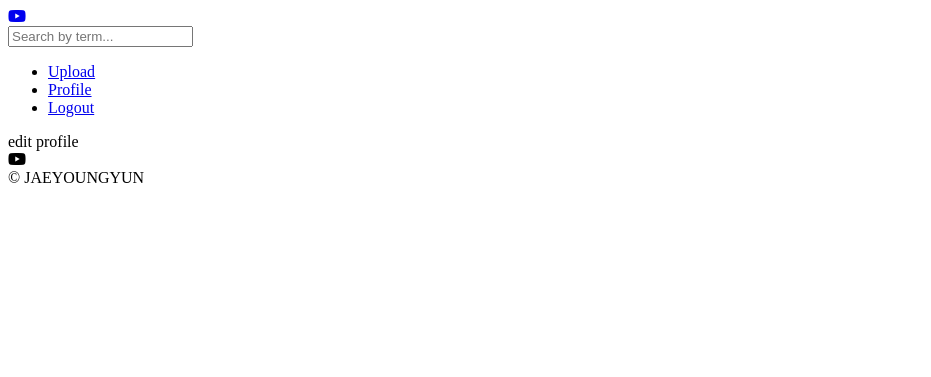
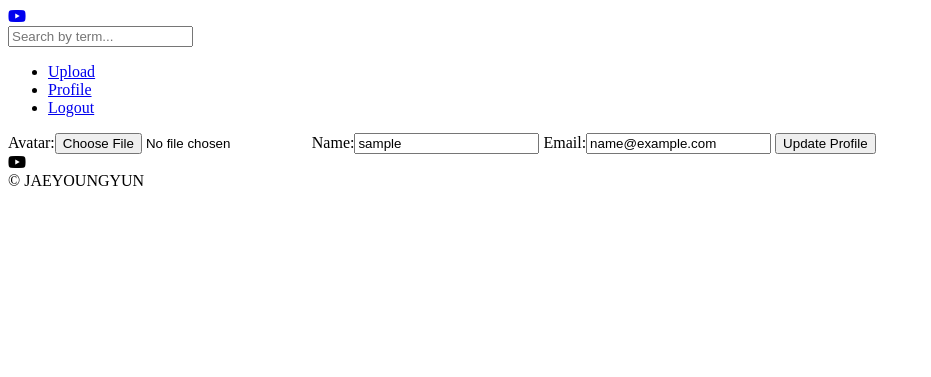
Before and after one commit to korJAEYOUNGYUN/django-youtube_clone, a Django app: page /users/edit-profile/ in a window 1280 px wide. Shown: the top 377 px of the page, without its empty margins (0-931 px from the left). Run offline with Django 3.2, Linux system fonts and the light colour scheme; the visitor is signed in with stand-in values (Sample User, id 1); some libraries are stand-ins or nearby versions.

Commit message:
Implement edit user profile

```diff
--- a/account/forms.py
+++ b/account/forms.py
@@ -20,3 +20,9 @@ class ChangePasswordForm(Form):
     original_password = forms.CharField(widget=forms.PasswordInput())
     new_password = forms.CharField(widget=forms.PasswordInput())
     new_password2 = forms.CharField(widget=forms.PasswordInput())
+
+
+class EditProfileForm(Form):
+    avatar = forms.ImageField(required=False)
+    username = forms.CharField(label='Name', max_length=100, initial='username')
+    email = forms.EmailField(initial='email')
--- a/account/models.py
+++ b/account/models.py
@@ -5,4 +5,7 @@ from django.db import models
 class Profile(models.Model):
     # User has username, email, password fields
     user = models.OneToOneField(User, on_delete=models.CASCADE)
-    avatar = models.ImageField(upload_to='uploads/avatars/')
+    avatar = models.ImageField(upload_to='uploads/avatars/', default='uploads/avatars/no_avatar.png')
+
+    def __str__(self):
+        return self.user.username
--- a/account/views.py
+++ b/account/views.py
@@ -11,8 +11,31 @@ from account.models import Profile
 from video.models import Video
 
 
-class EditProfile(LoginRequiredMixin, TemplateView):
+class EditProfile(LoginRequiredMixin, FormView):
+    form_class = forms.EditProfileForm
     template_name = 'edit_profile.html'
+
+    def get_initial(self):
+        initial = super(EditProfile, self).get_initial()
+        initial.update({'username': self.request.user.username,
+                        'email': self.request.user.email})
+
+        return initial
+
+    def form_valid(self, form):
+        user = self.request.user
+        avatar = form.files['avatar']
+        username = form.data['username']
+        email = form.data['email']
+
+        if avatar:
+            user.profile.avatar = avatar
+            user.profile.save()
+        user.username = username
+        user.email = email
+        user.save()
+
+        return redirect(reverse('home'))
 
 
 class ChangePassword(LoginRequiredMixin, FormView):
--- a/django_youtube_clone/settings.py
+++ b/django_youtube_clone/settings.py
@@ -15,6 +15,8 @@ import os
 # Build paths inside the project like this: os.path.join(BASE_DIR, ...)
 BASE_DIR = os.path.dirname(os.path.dirname(os.path.abspath(__file__)))
 
+MEDIA_URL = '/media/'
+MEDIA_ROOT = os.path.join(BASE_DIR, 'media')
 
 # Quick-start development settings - unsuitable for production
 # See https://docs.djangoproject.com/en/3.0/howto/deployment/checklist/
--- a/django_youtube_clone/urls.py
+++ b/django_youtube_clone/urls.py
@@ -1,3 +1,5 @@
+from django.conf import settings
+from django.conf.urls.static import static
 from django.contrib import admin
 from django.urls import path, include
 
@@ -7,3 +9,5 @@ urlpatterns = [
     path('', include('account.urls')),
     path('', include('video.urls')),
 ]
+
+urlpatterns += static(settings.MEDIA_URL, document_root=settings.MEDIA_ROOT)
--- a/templates/edit_profile.html
+++ b/templates/edit_profile.html
@@ -1,5 +1,11 @@
 {% extends 'layouts/basic.html' %}
 
 {% block content %}
-    edit profile
+    <div class="form-container">
+        <form action={% url 'edit_profile' %} method="post" enctype="multipart/form-data">
+            {% csrf_token %}
+            {{ form }}
+            <input type="submit" value="Update Profile">
+        </form>
+    </div>
 {% endblock %}
--- a/templates/partials/header.html
+++ b/templates/partials/header.html
@@ -15,7 +15,7 @@
                         <a href={% url 'upload' %}>Upload</a>
                     </li>
                     <li>
-                        <a href={% url 'user_detail' 1 %}>Profile</a>
+                        <a href={% url 'user_detail' request.user.username %}>Profile</a>
                     </li>
                     <li>
                         <a href={% url 'logout' %}>Logout</a>
--- a/templates/user_detail.html
+++ b/templates/user_detail.html
@@ -3,7 +3,7 @@
 {% block content %}
     <div class="user-profile">
         <div class="user-profile__header">
-            <img class="u-avatar" src={{ user.avatar }}>
+            <img class="u-avatar" src={{ user.profile.avatar.url }}>
             <h4 class="profile__username">{{ user.username }}</h4>
         </div>
         {% if request.user.id == user.id %}
```
Also changed, not shown: account/migrations/0002_auto_20200303_0953.py (added).
